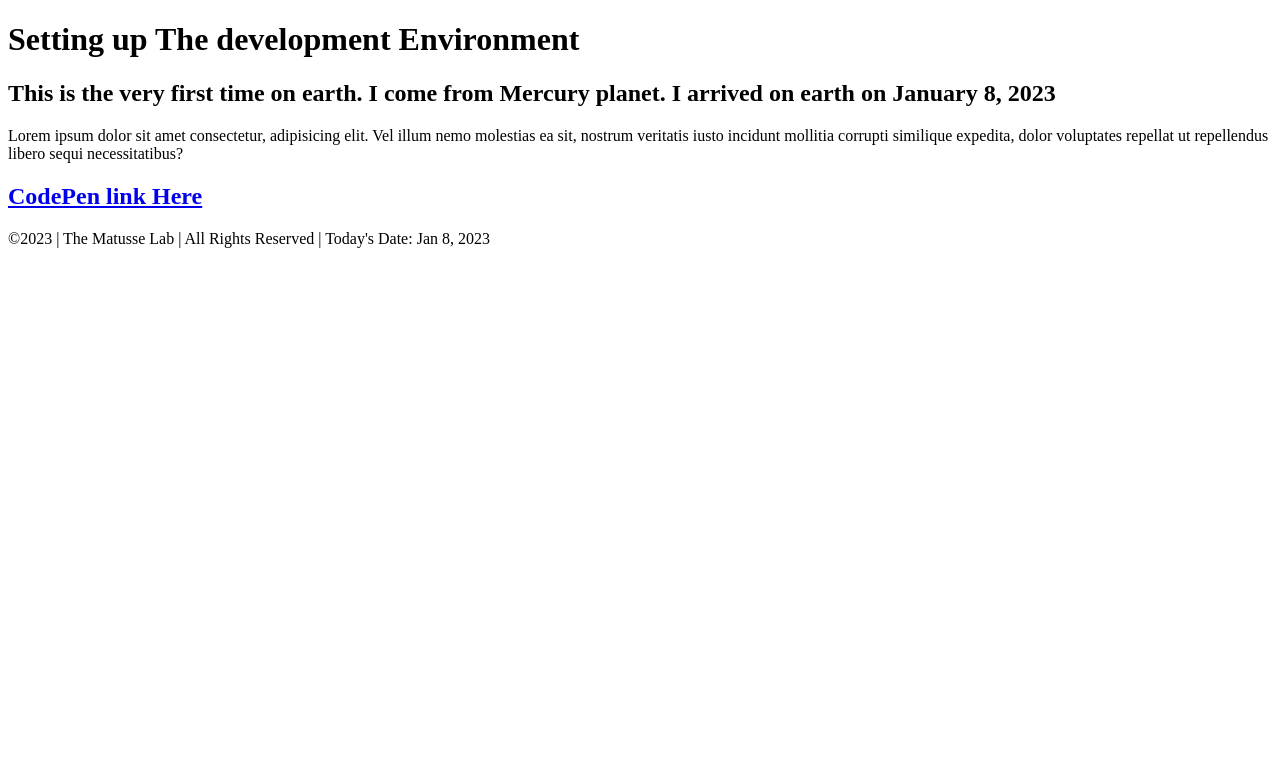
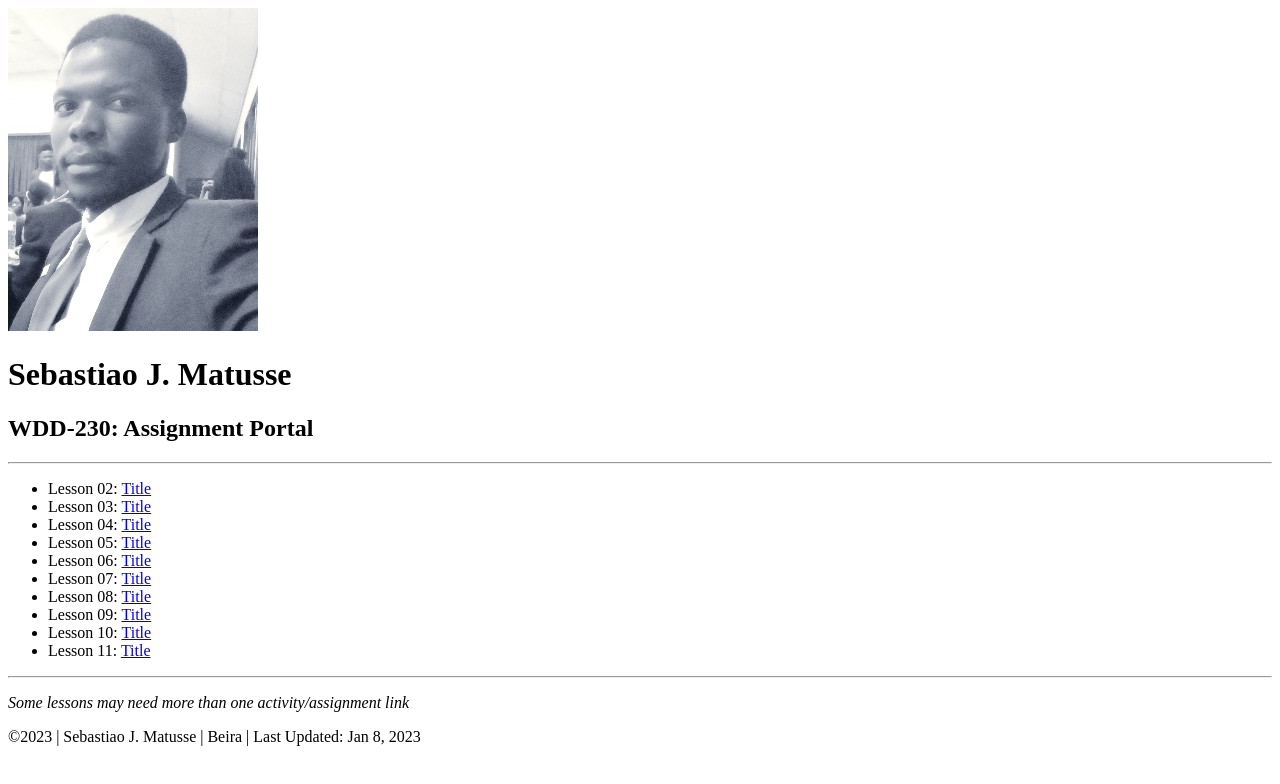
Before and after one commit to Sebastiao-Matusse/wdd230, a plain HTML site: page index.html in a window 1280 px wide. Drawn offline with Linux system fonts and the light colour scheme.

Commit message:
completed the html for the assignment portal

```diff
--- a/index.html
+++ b/index.html
@@ -5,25 +5,32 @@
     <meta charset="UTF-8">
     <meta http-equiv="X-UA-Compatible" content="IE=edge">
     <meta name="viewport" content="width=device-width, initial-scale=1.0">
-    <title>Document</title>
+    <title>WDD-230: Assignment Portal</title>
 </head>
 
 <body>
     <main>
-        <h1>Setting up The development Environment</h1>
-        <h2>This is the very first time on earth. I come from Mercury planet.
-            I arrived on earth on <span id="arrivalDate"></span></h2>
-        <p>
-            Lorem ipsum dolor sit amet consectetur, adipisicing elit. Vel illum nemo molestias ea sit, nostrum veritatis
-            iusto incidunt mollitia corrupti similique expedita, dolor voluptates repellat ut repellendus libero sequi
-            necessitatibus?
-        </p>
-        <h2><a href="https://codepen.io/S-Matusse/pen/GRBjPEw" target="_blank">CodePen link Here</a></h2>
-
-
+        <img src="images/myphoto.jpg" alt="My-Photo">
+        <h1 id="auhtorsName">Sebastiao J. Matusse</h1>
+        <h2>WDD-230: Assignment Portal</h2>
+        <hr>
+        <ul>
+            <li>Lesson 02: <a href="index.html">Title</a></li>
+            <li>Lesson 03: <a href="index.html">Title</a></li>
+            <li>Lesson 04: <a href="index.html">Title</a></li>
+            <li>Lesson 05: <a href="index.html">Title</a></li>
+            <li>Lesson 06: <a href="index.html">Title</a></li>
+            <li>Lesson 07: <a href="index.html">Title</a></li>
+            <li>Lesson 08: <a href="index.html">Title</a></li>
+            <li>Lesson 09: <a href="index.html">Title</a></li>
+            <li>Lesson 10: <a href="index.html">Title</a></li>
+            <li>Lesson 11: <a href="index.html">Title</a></li>
+        </ul>
+        <hr>
+        <p><em>Some lessons may need more than one activity/assignment link</em></p>
     </main>
     <footer>
-        &copy;2023 | The Matusse Lab | All Rights Reserved | Today's Date: <span id="currentdate"></span>
+        &copy;2023 | Sebastiao J. Matusse | Beira | Last Updated: <span id="currentdate"></span>
     </footer>
     <script src="js/currentdate.js"></script>
 </body>
```
Also changed, not shown: images/myphoto.jpg (added).
